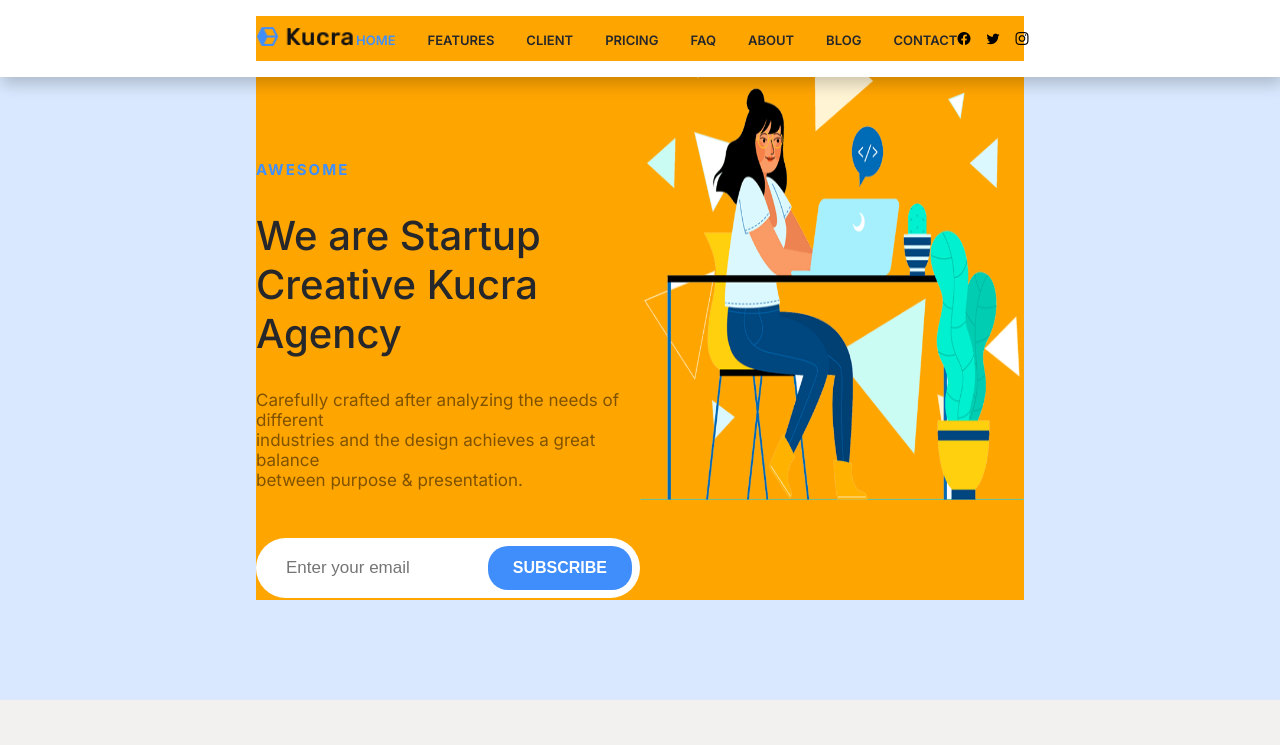
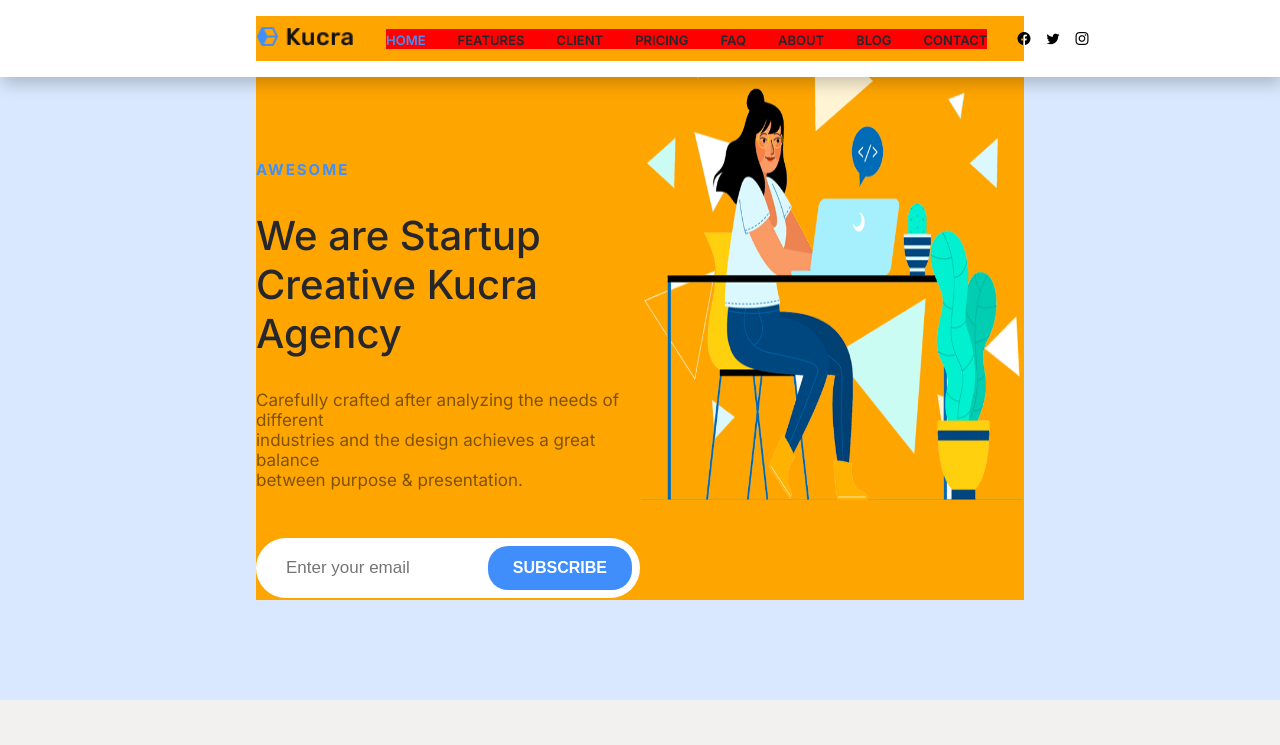
Before and after one commit to hasan-myoffice2/Kucra-Web-Project, a website: page index.html in a window 1280 px wide. Shown: the top 745 px of the page. Drawn offline with nearby package versions, Linux system fonts and the light colour scheme.

Commit message:
Navbar Updated

```diff
--- a/assets/sass/main.scss
+++ b/assets/sass/main.scss
@@ -39,6 +39,14 @@ nav {
     align-items: center;
     padding: 10px 0;
     justify-content: space-between;
+    gap: 30px;
+}
+
+.brand-items {
+    flex-grow: 1;
+    background-color: red;
+    display: flex;
+    justify-content: flex-end;
 }
 
 .brand-items ul {
```
Also changed, not shown: css/style.css, 1 other file.
